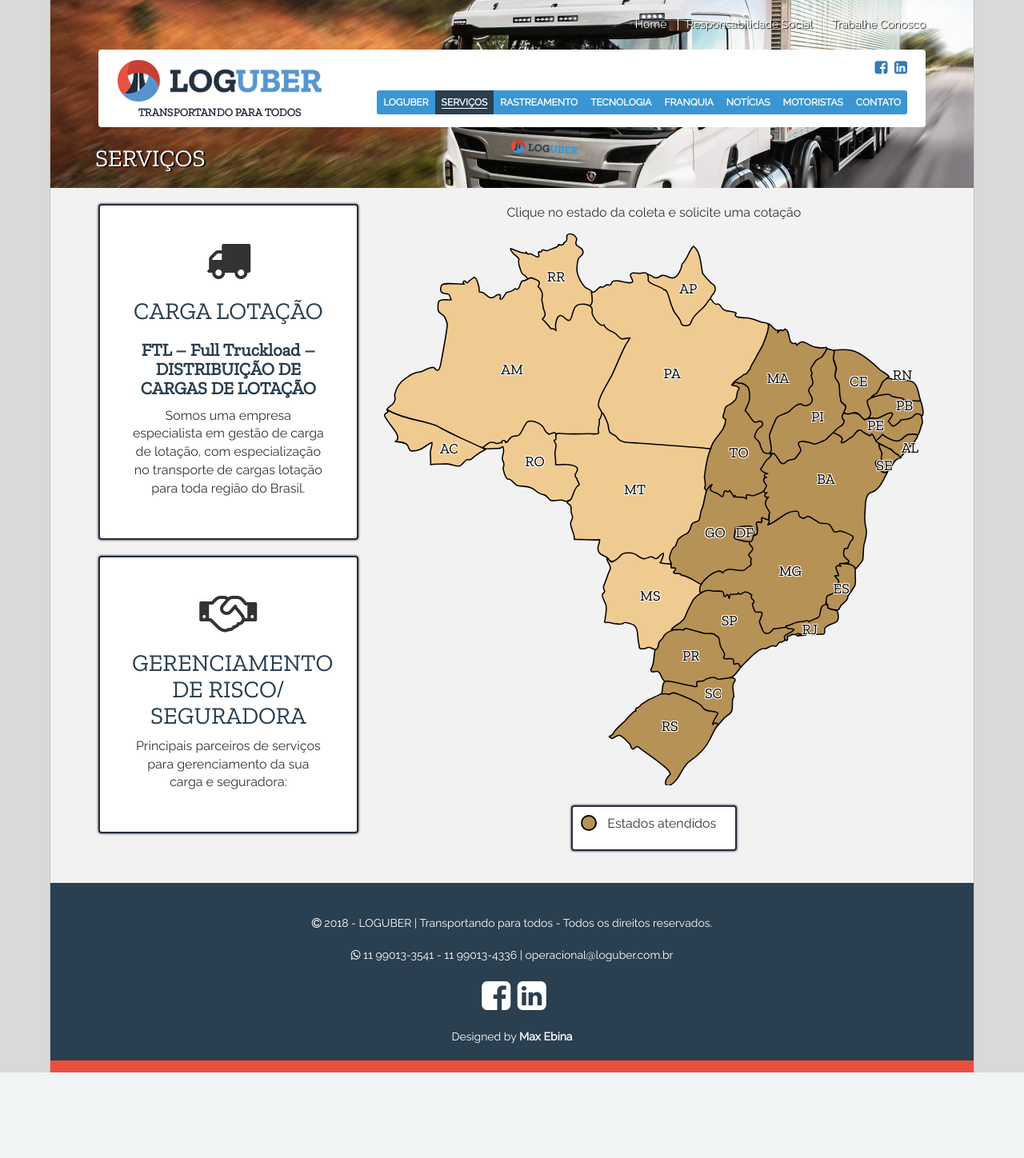
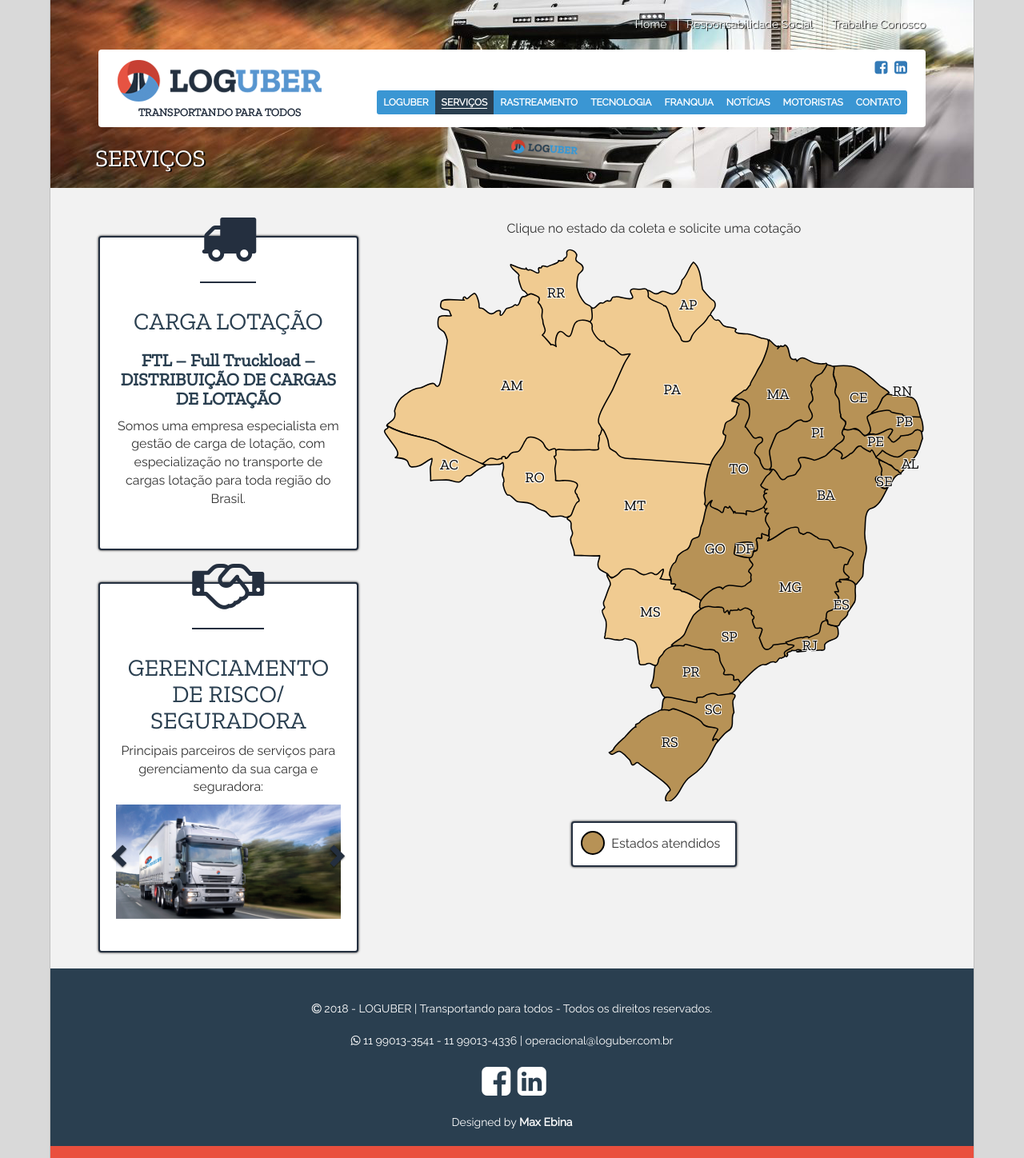
Before and after one commit to maxebina/loguber, a PHP site: page /servicos in a window 1280 px wide. Shown: the whole page at 80% size. Before the commit the page ends 1341 px from the top, so only its background shows below. Run offline with PHP 8.4, Linux system fonts and the light colour scheme; some libraries are stand-ins or nearby versions.

Commit message:
modal estados e elementos

```diff
--- a/css/nosass.css
+++ b/css/nosass.css
@@ -1,5 +1,29 @@
 .dn {
 	display: none;
+}
+.circle {
+	height: 30px !important;
+	width: 30px !important;
+}
+.legenda p {
+	margin: 5px 0;
+}
+.panel-shadow.tipo-servico {
+    padding: 10px 20px 40px 20px !important;
+}
+.panel-shadow.tipo-servico {
+	margin-top: 40px;
+}
+.panel-shadow.tipo-servico i {
+    border-bottom: 2px solid #242f3f;
+	color: #242f3f;
+	margin-top: -33px;
+	padding-bottom: 20px;
+    position: relative;
+    top: -12px;
+}
+.panel-shadow.tipo-servico span {
+	color: #242f3f;
 }
 /*.baseboard.loguber {
 	min-height: 360px;
--- a/footer.php
+++ b/footer.php
@@ -22,6 +22,7 @@
         <script src="js/tecnologia.js"></script>
         <script src="js/validator.js"></script>
         <script src="js/contact.js"></script>
+        <script src="js/change-value.js"></script>
     </div>
 </body>
 </html>
--- /dev/null
+++ b/js/change-value.js
@@ -0,0 +1,14 @@
+$('#uf-sp').click(function(){
+    $('#form_estado').val('São Paulo');
+    $('#uf').text('São Paulo');
+});
+
+$('#uf-rs').click(function(){
+    $('#form_estado').val('Rio Grande do Sul');
+    $('#uf').text('Rio Grande do Sul');
+});
+
+$('#modal-estados').on('hidden.bs.modal', function (e) {
+    location.reload();
+    $('#modal-estados').show();
+})
--- a/servicos.php
+++ b/servicos.php
@@ -8,22 +8,45 @@
     		<section>
                 <div class="row">
                     <div class="col-md-4">
-                        <div class="panel-shadow mb-20">
-                            <i class="fa fa-truck fa-4x" aria-hidden="true"></i>
+                        <div class="panel-shadow tipo-servico">
+                            <i class="fa fa-truck fa-5x" aria-hidden="true"></i>
                             <h2>CARGA LOTAÇÃO</h2>
                             <h3>FTL – Full Truckload – DISTRIBUIÇÃO DE CARGAS DE LOTAÇÃO</h3>
                             <p>
                                 Somos uma empresa especialista em gestão de carga de lotação, com especialização no transporte de cargas lotação para toda região do Brasil.
                             </p>
                         </div>
-                        <div class="panel-shadow">
-                            <i class="fa fa-handshake-o fa-4x" aria-hidden="true"></i>
+                        <div class="panel-shadow tipo-servico">
+                            <i class="fa fa-handshake-o fa-5x" aria-hidden="true"></i>
                             <h2>GERENCIAMENTO DE RISCO/ SEGURADORA </h2>
                             <p>Principais parceiros de serviços para gerenciamento da sua carga e seguradora:</p>
+                            <div id="myCarousel" class="carousel slide" data-ride="carousel">
+                                <div class="carousel-inner">
+                                    <div class="item active">
+                                        <div class="thumbnail">
+                                            <img src="img/slide-loguber-loguber.jpg" alt="Slide LOGUBER">
+                                        </div>
+                                    </div>
+                                    <div class="item">
+                                        <div class="thumbnail">
+                                            <img src="img/slide-loguber-tecnologia.jpg" alt="Slide Tecnologia">
+                                        </div>
+                                    </div>
+                                    <div class="item">
+                                        <div class="thumbnail">
+                                            <img src="img/slide-loguber-franquia.jpg" alt="Slide Franquia">
+                                        </div>
+                                    </div>
+                                </div><!-- End Carousel Inner -->
+                                <div class="carousel-controls">
+                                    <a class="left carousel-control" href="#myCarousel" data-slide="prev"><span class="glyphicon glyphicon-chevron-left"></span></a>
+                                    <a class="right carousel-control" href="#myCarousel" data-slide="next"><span class="glyphicon glyphicon-chevron-right"></span></a>
+                                </div>
+                            </div>
                         </div>
                     </div>
                     <div class="col-md-8">
-                        <p class="tac">Clique no estado da coleta e solicite uma cotação</p>
+                        <p class="tac mt-20">Clique no estado da coleta e solicite uma cotação</p>
                         <svg version="1.1" id="svg-map" xmlns="http://www.w3.org/2000/svg" xmlns:xlink="http://www.w3.org/1999/xlink" x="0px" y="0px" width="100%" viewBox="0 0 450 460" enable-background="new 0 0 450 460" xml:space="preserve">
                             <g>
                                 <a xlink:href="#tocantins" class="estado active" name="Tocantins" code="17">
@@ -245,7 +268,7 @@
                                     C276.085,411.866,233.534,382.918,231.029,383.959z"></path>
                                     <text transform="matrix(1 0 0 1 266.9111 387.7646)" fill="#FFFFFF">SC</text>
                                 </a>
-                                <a xlink:href="#riograndedosul" class="estado active" name="Rio Grande do Sul" code="43">
+                                <a xlink:href="javascript:void(0)" class="estado active" name="Rio Grande do Sul" code="43" data-toggle="modal" data-target="#modal-estados" id="uf-rs">
                                     <path stroke="#000" stroke-width="1.0404" stroke-linecap="round" stroke-linejoin="round" d="M191.236,416.881
                                     c0.52-2.684,7.38-8.409,9.477-10.351c0.37-0.359,8.599-10.08,9.174-8.329c-1.301-3.89,2.781-1.589,3.917-4.819
                                     c0.26-0.521,7.04-4.821,7.109-4.795c1.436-0.191,6.721-3.695,7.421-3.257c1.204-2.028,8.927-1.479,8.653-0.824
@@ -256,7 +279,7 @@
                                     c-2.3-1.999-4.793-5.479-7.737-6.68c-3.478-1.367-5.615,5.145-9.052,0.821C189.168,418.854,190.332,418.032,191.236,416.881z"></path>
                                     <text transform="matrix(1 0 0 1 231.0313 414.4658)" fill="#FFFFFF">RS</text>
                                 </a>
-                                <a xlink:href="#saopaulo" class="estado active" name="São Paulo" code="35" data-toggle="modal" data-target="#modal-sp">
+                                <a xlink:href="javascript:void(0)" class="estado active" name="São Paulo" code="35" data-toggle="modal" data-target="#modal-estados" id="uf-sp">
                                     <path stroke="#000" stroke-width="1.0404" stroke-linecap="round" stroke-linejoin="round" d="M239.3,330.554
                                     c3.26-4.356,9.56-5.039,11.531-10.792c1.369-3.942,3.889-8.818,6.135-13.036c1.561-2.957,7.749-7.121,10.517-8.65
                                     c0.383-0.196,32.974-6.138,42.234-1.701c20.265,9.724,26.017,33.879,27.854,33.304c4.408-1.425,5.34,3.778,2.106,4.49
@@ -326,8 +349,9 @@
                         </svg>
                         <div class="row">
                             <div class="col-md-4 col-md-offset-4">
-                                <div class="panel-shadow mt-20 mb-20 pa-10">
-                                    <div class="circle atendimento"></div><p>Estados atendidos</p>
+                                <div class="panel-shadow mt-20 mb-20 pa-10 legenda">
+                                    <div class="circle atendimento"></div>
+                                    <p>Estados atendidos</p>
                                 </div>
                             </div>
                         </div>
@@ -337,12 +361,12 @@
     		</section>
         </div>
 
-        <div id="modal-sp" class="modal fade" role="dialog">
+        <div id="modal-estados" class="modal fade" role="dialog">
             <div class="modal-dialog modal-lg">
                 <div class="modal-content">
                     <div class="modal-header">
                         <button type="button" class="close" data-dismiss="modal">&times;</button>
-                        <h4 class="modal-title">Solicite uma cotação para o estado de São Paulo</h4>
+                        <h4 class="modal-title">Solicite uma cotação para o estado de <span id="uf">São Paulo</span></h4>
                     </div>
                     <div class="modal-body">
                         <form id="contact-form" method="post" action="contact.php" role="form">
@@ -354,7 +378,7 @@
                                     <div class="row">
                                         <div class="col-md-12">
                                             <div class="form-group">
-                                                <input id="form_estado" type="text" name="estado" class="form-control" value="São Paulo">
+                                                <input id="form_estado" type="text" name="estado" class="form-control" value="UF">
                                             </div>
                                         </div>
                                     </div>
@@ -413,7 +437,7 @@
                                 </div>
                                 <div class="row">
                                     <div class="col-md-12">
-                                        <p class="text-muted"><strong>*</strong> Campos obrigatórios.</p>
+                                        <p class="mt-20"><strong>*</strong> Campos obrigatórios.</p>
                                     </div>
                                 </div>
                             </div>
```
